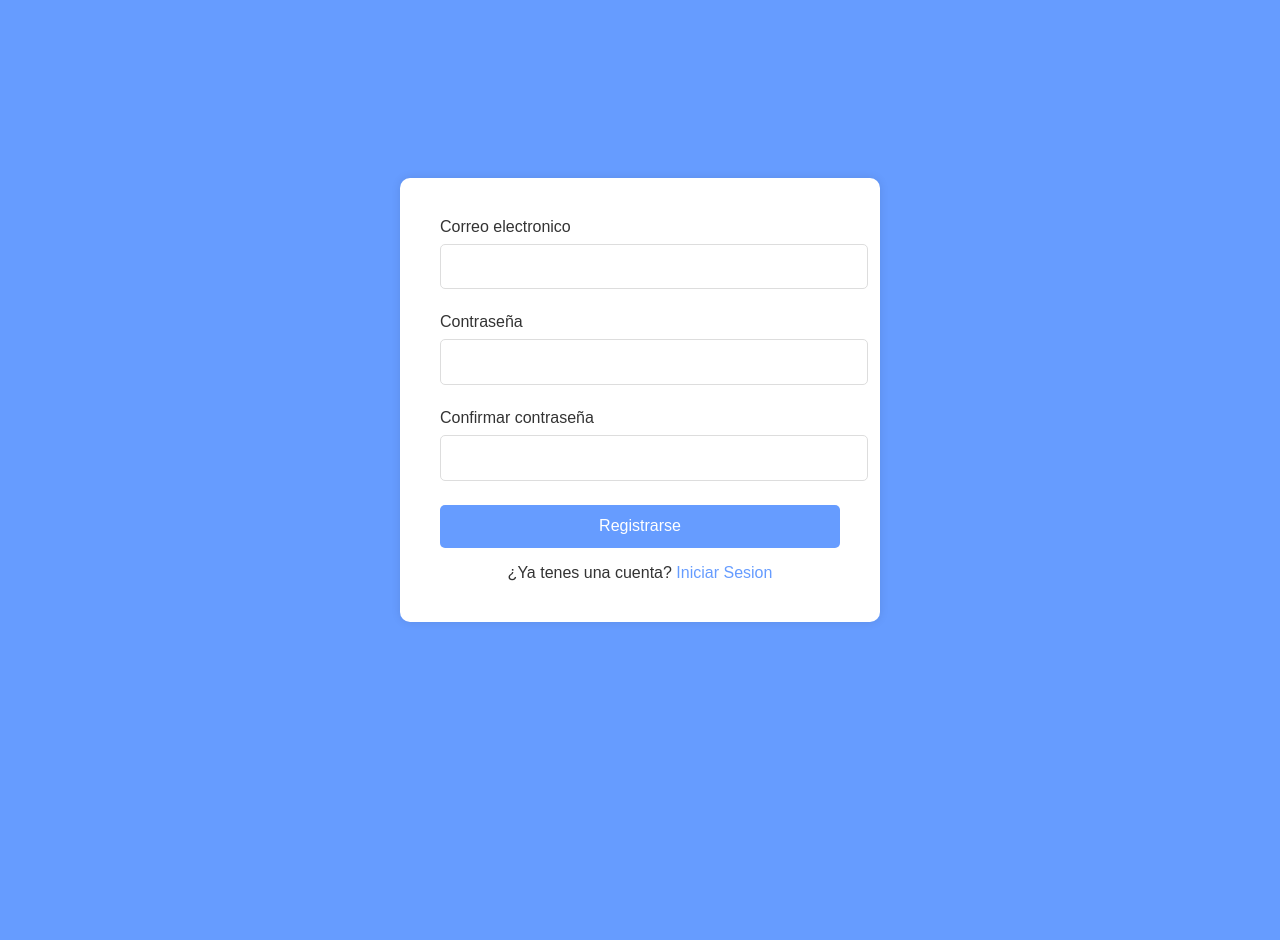
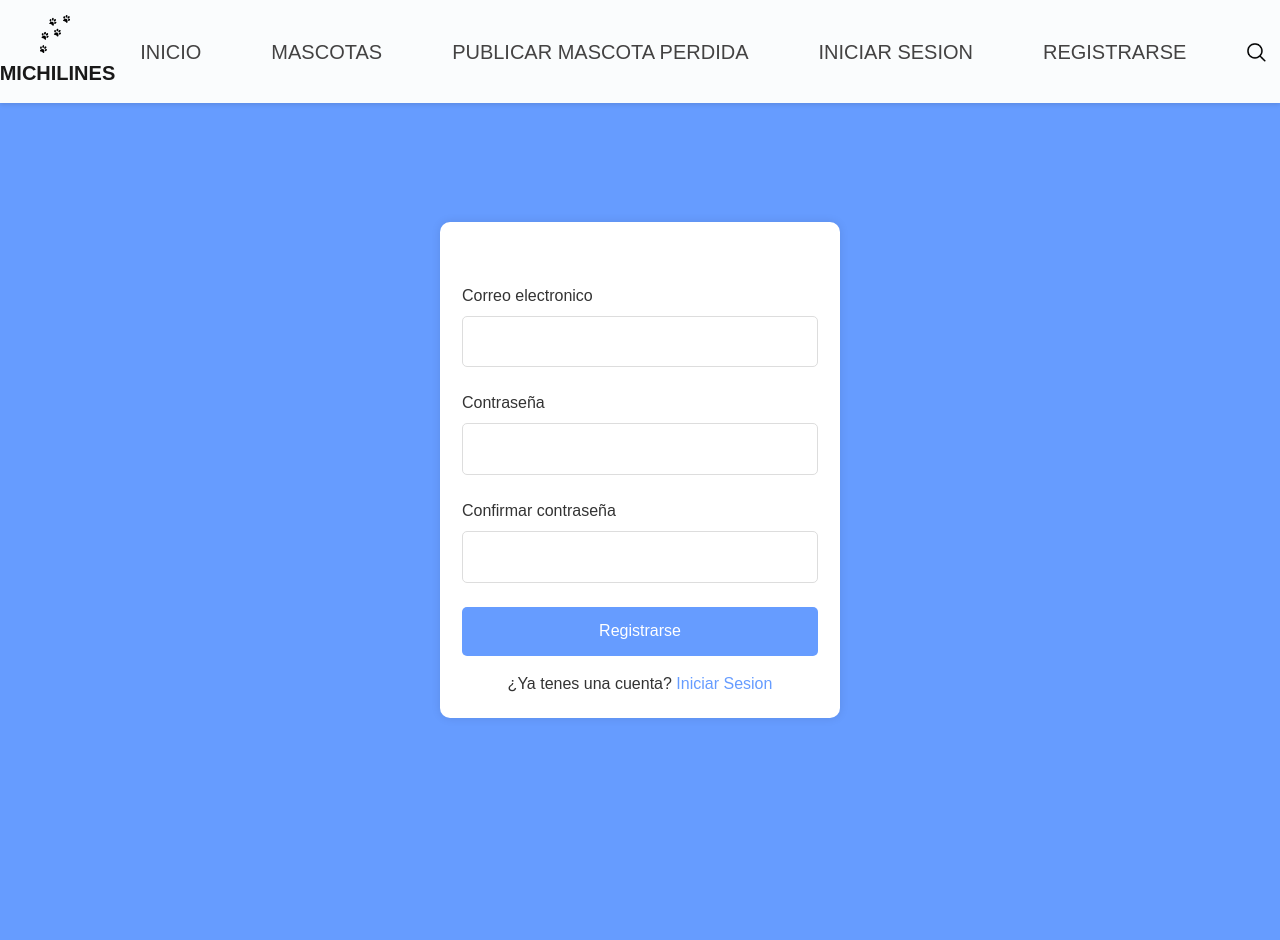
Before and after one commit to 7URKO0/Michilines, a Flask app: page /registrarse in a window 1280 px wide. Before the commit the page ends 622 px from the top, so only its background shows below. Run offline with Flask 3, Linux system fonts and the light colour scheme; some libraries are stand-ins or nearby versions.

Commit message:
Arreglando cabecera del INicioSesion y Registrarse

```diff
--- a/static/css/stylesRegistro.css
+++ b/static/css/stylesRegistro.css
@@ -1,18 +1,50 @@
+
+.header_section {
+    position: fixed;
+    top: 0;
+    width: 100%;
+    z-index: 1000;
+    background-color: #fafcfd;
+    box-shadow: 0 2px 4px rgba(0, 0, 0, 0.1);
+    padding: 5px 0; /* Reduce el espacio vertical */
+  }
+
+  /* Ajuste del contenedor para centrar los elementos */
+  .custom_nav-container .navbar {
+    align-items: center;
+  }
+
+  /* Tamaño de fuente y estilo de los elementos de navegación */
+  .navbar-nav .nav-link {
+    font-size: 14px; /* Tamaño de fuente más pequeño */
+    padding: 0 10px; /* Reduce el espaciado horizontal */
+    white-space: nowrap; /* Evita que el texto se divida en varios renglones */
+  }
+
+  .navbar-brand{
+    margin-right: -10px;
+  }
+
+  /* Espacio para evitar superposición con el contenido principal */
+  .main_content {
+    margin-top: 40px; /* Ajusta según la altura del header */
+
+  }
 
 body {
-    margin: 0;
     padding: 0;
     display: flex;
     justify-content: center;
     align-items: center;
     min-height: 100vh;
+    margin: 70px;
     background-color: #669cff;
     font-family: Arial, sans-serif;
 }
 
 .registroContenedor {
     background-color: white;
-    padding: 40px;
+    padding: 22px;
     border-radius: 10px;
     width: 100%;
     max-width: 400px;
--- a/templates/baseSesion.html
+++ b/templates/baseSesion.html
@@ -3,13 +3,76 @@
 <head>
     <meta charset="UTF-8">
     <meta name="viewport" content="width=device-width, initial-scale=1.0">
+    <!-- bootstrap core css -->
+    <link rel="stylesheet" type="text/css" href="{{url_for('static', filename = 'css/bootstrap.css')}}" />
+
+    <!-- fonts style -->
+    <link href="https://fonts.googleapis.com/css?family=Dosis:400,500|Poppins:400,700&display=swap" rel="stylesheet">
+    <!-- Custom styles for this template -->
+    <link href="{{url_for('static', filename = 'css/style.css')}}" rel="stylesheet" />
+    <!-- responsive style -->
+    <link href="{{url_for('static', filename = 'css/responsive.css')}}" rel="stylesheet" />
+    <!--para el mapa con leaflet.js-->
+    <link rel="stylesheet" href="https://unpkg.com/leaflet@1.7.1/dist/leaflet.css" />
+    <!--Por si quieren agregar mas estilos-->
     {%block estilo%} {% endblock %}
+
+
 </head>
 
 <body>
+     <!-- header section strats -->
+     <header class="header_section">
+        <div class="container-fluid">
+          <nav class="navbar navbar-expand-lg custom_nav-container ">
+            <a class="navbar-brand" href="{{url_for('index')}}">
+              <img src="{{url_for('static', filename = 'imagenes/huellas.png')}}" alt="">
+              <span>
+                Michilines
+              </span>
+            </a>
+            <button class="navbar-toggler" type="button" data-toggle="collapse" data-target="#navbarSupportedContent"
+              aria-controls="navbarSupportedContent" aria-expanded="false" aria-label="Toggle navigation">
+              <span class="navbar-toggler-icon"></span>
+            </button>
+
+            <div class="collapse navbar-collapse" id="navbarSupportedContent">
+              <div class="d-flex mx-auto flex-column flex-lg-row align-items-center">
+                <ul class="navbar-nav  ">
+                  <li class="nav-item active">
+                    <a class="nav-link" href="{{url_for('index')}}">inicio <span class="sr-only">(current)</span></a>
+                  </li>
+                  <li class="nav-item">
+                    <a class="nav-link" href="{{url_for('galeria')}}">Mascotas </a>
+                  </li>
+                  <li class="nav-item">
+                    <a class="nav-link" href="{{url_for('publicarMascotas')}}">publicar mascota perdida </a>
+                  </li>
+                  <li class="nav-item"></li>
+                    <a class="nav-link" href="{{url_for('iniciarSesion')}}">Iniciar Sesion </a>
+                  </li>
+                  <li class="nav-item"></li>
+                    <a class="nav-link" href="{{url_for('registrarse')}}">Registrarse </a>
+                  </li>
+                </ul>
+                <form class="form-inline my-2 my-lg-0 ml-0 ml-lg-4 mb-3 mb-lg-0">
+                  <button class="btn  my-2 my-sm-0 nav_search-btn" type="submit"></button> <!--boton de la lupita-->
+                </form>
+              </div>
+              <div class="quote_btn-container  d-flex justify-content-center">
+                <a href="">
+
+                </a>
+              </div>
+            </div>
+          </nav>
+        </div>
+      </header>
+      <!-- end header section -->
 {% block formulario %}
 {% endblock %}
 
+<div class="main_content">
     <div class="formulario">
         <label for="email">Correo electronico</label>
         <input type="email" id="email" name="email" required>
@@ -28,6 +91,6 @@
         {% block registrarse %} {% endblock %}
         {% block iniciarSesion %} {% endblock %}
 
-
+</div>
 </body>
 </html>
```
Also changed, not shown: static/css/stylesInicioSesion.css (+27 -2 lines). Lines whose indentation alone changed are shown as unchanged.
